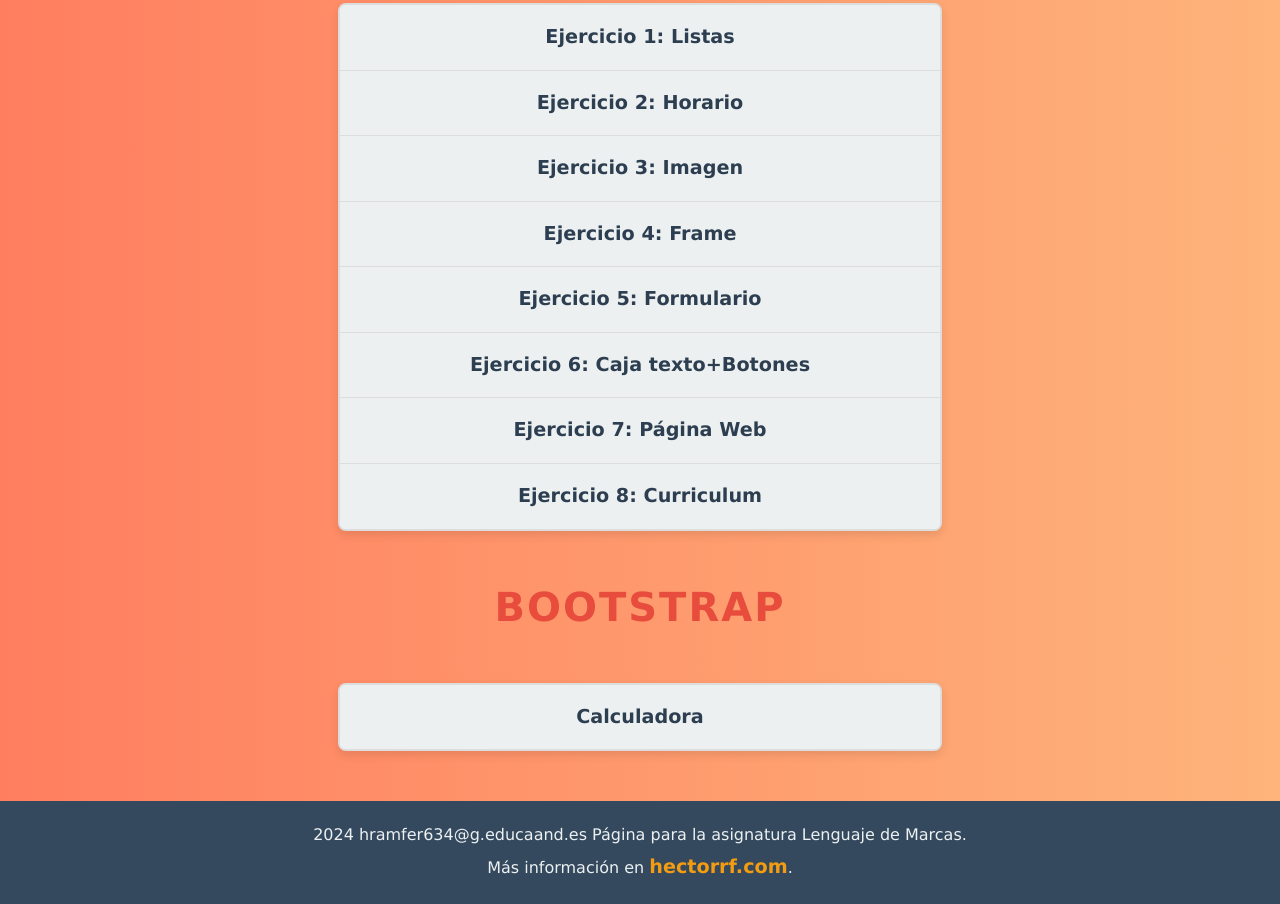
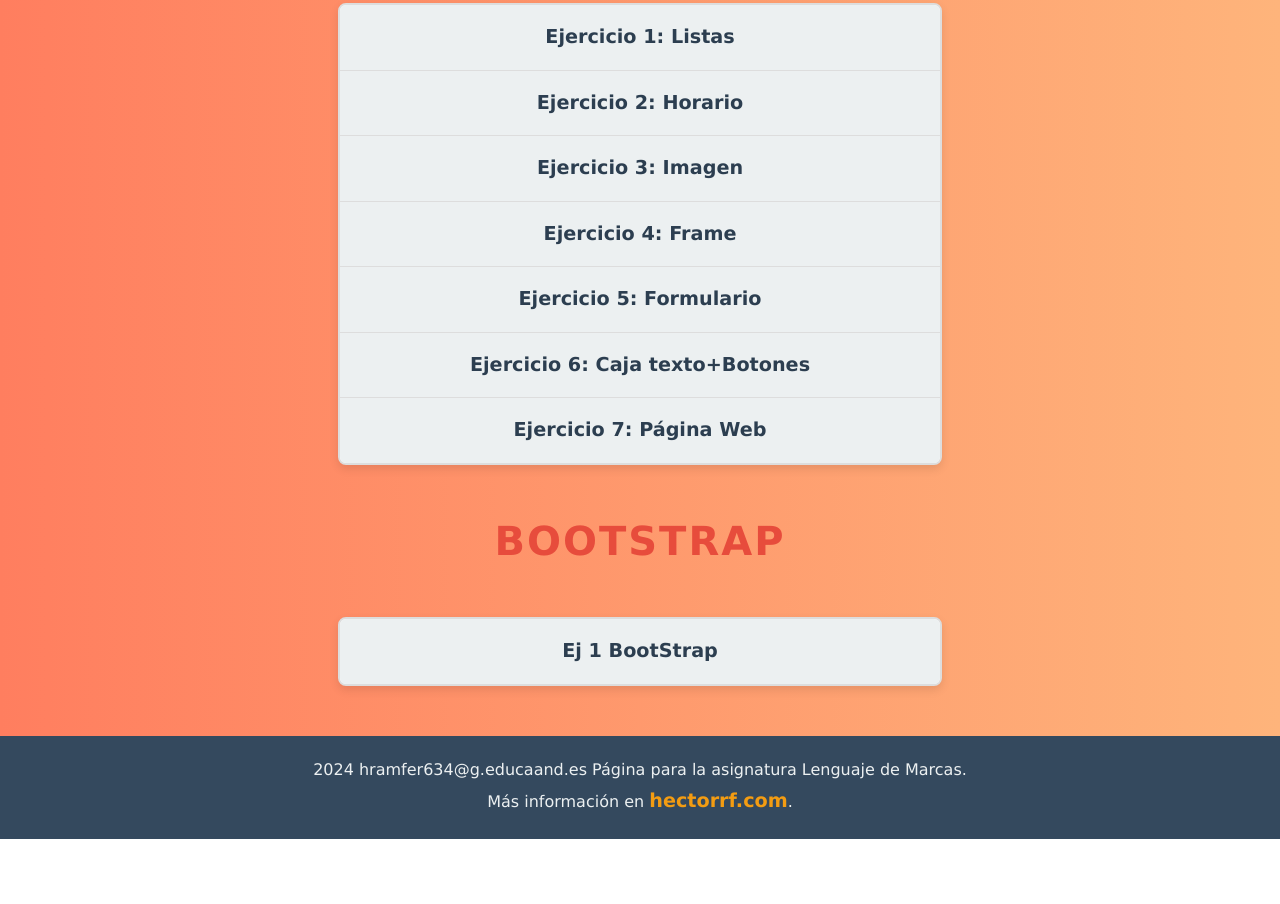
Before and after one commit to hectorrfdezz/HTML, a plain HTML site: page index.html in a window 1280 px wide. Shown: the part 866-1770 px from the top of the page. After the commit the page ends 1705 px from the top, so only its background shows below. Drawn offline with Linux system fonts and the light colour scheme.

Commit message:
Update index.html

```diff
--- a/index.html
+++ b/index.html
@@ -128,11 +128,11 @@
         <li><a href="https://hectorrfdezz.github.io/HTML/TEMA 2 HTML/EJ5 Formulario/ZFormulario.html">Ejercicio 5: Formulario</a></li>
         <li><a href="https://hectorrfdezz.github.io/HTML/TEMA 2 HTML/EJ6 Botones/ZBotones.html">Ejercicio 6: Caja texto+Botones</a></li>
         <li><a href="https://hectorrfdezz.github.io/HTML/TEMA 2 HTML/EJ7 PaginaWeb/PaginaBarca.html">Ejercicio 7: Página Web</a></li>
-        <li><a href="https://hectorrfdezz.github.io/HTML/TEMA 3/Ejercicio1-BS/Ejercicio1BS.html">Ejercicio 8: Curriculum</a></li>
+
     </ul>
     <h3>BootStrap</h3>
     <ul>
-    <li><a href="https://hectorrfdezz.github.io/HTML/TEMA 2 HTML/Corecode/corecodeCalculadora.html">Calculadora</a></li>
+    <li><a href="https://hectorrfdezz.github.io/HTML/TEMA 3/Ejercicio1-BootStrap/Ejercicio1BS.html">Ej 1 BootStrap</a></li>
     </ul>
 
     <footer>
```
